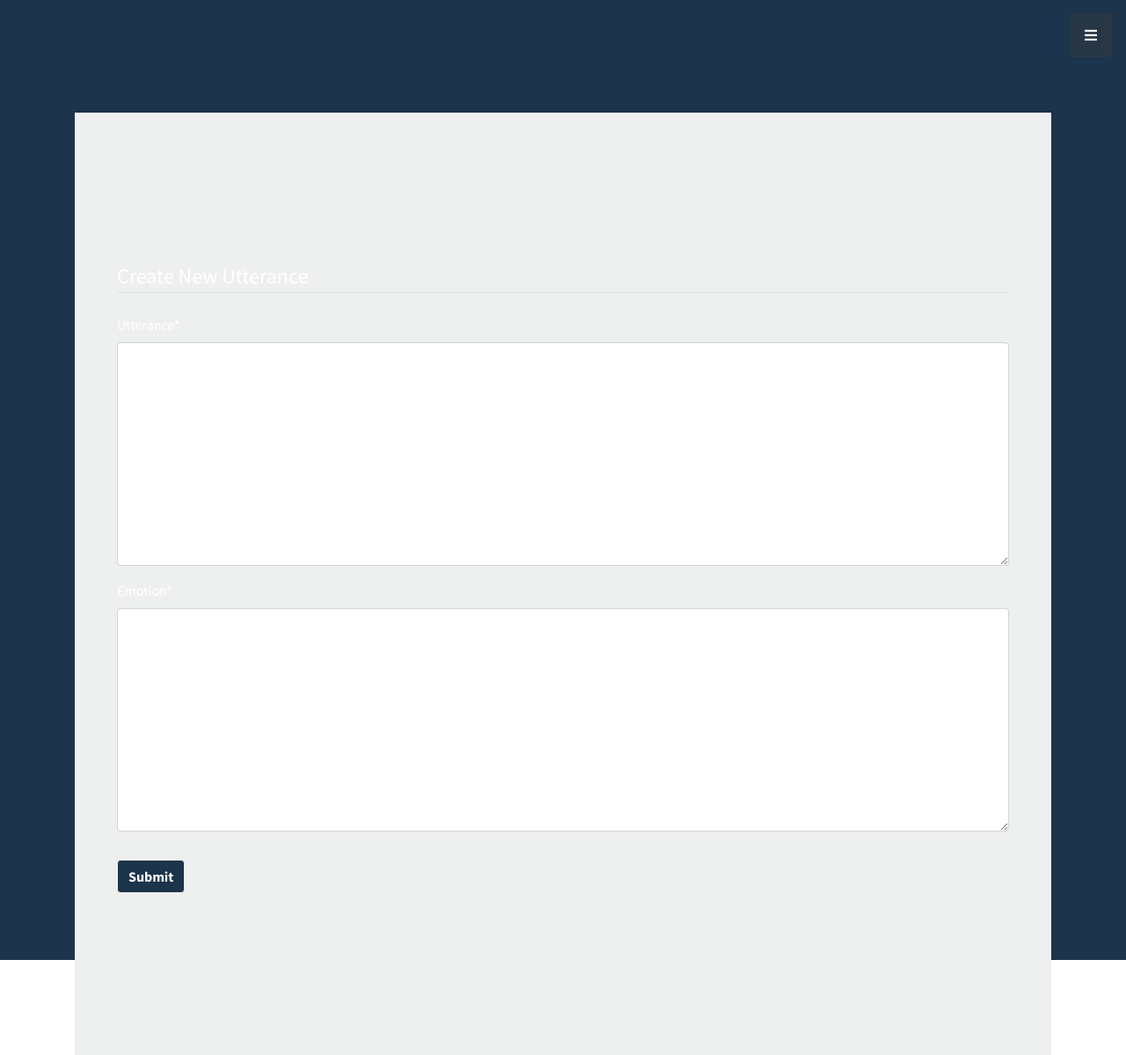
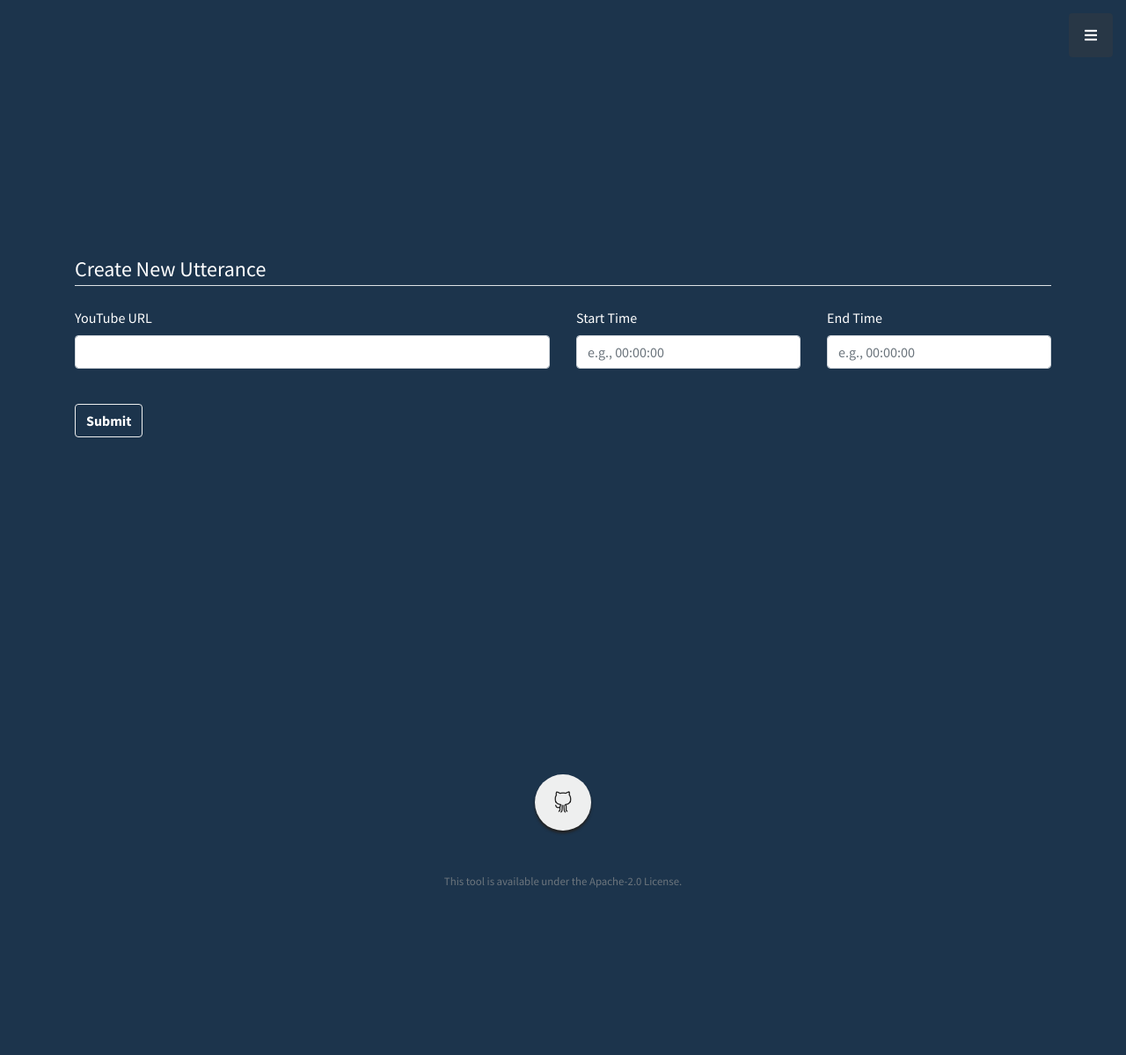
Before and after one commit to openempathic/EMNS-DCT, a Django app: page /utterances/new/ in a window 1280 px wide. Shown: the whole page at 88% size. After the commit the page ends 1009 px from the top, so only its background shows below. Run offline with Django 4.2, Linux system fonts and the light colour scheme; the visitor is signed in with stand-in values (Sample User, id 1); some libraries are stand-ins or nearby versions.

Commit message:
updated create view

```diff
--- a/django_dataset_collection_tool/audio_recorder/templates/audio_recorder/create_new_utterance.html
+++ b/django_dataset_collection_tool/audio_recorder/templates/audio_recorder/create_new_utterance.html
@@ -10,20 +10,44 @@
 
     <div class="container my-auto">
 
-        <div class="p-5 bg-secondary text-white">
+        <!-- <div class="p-5 bg-secondary text-white"> -->
             <div class="content-section">
                 <form method="POST">
                     {% csrf_token %}
                     <Fieldset class="form-group">
                         <legend class="border-bottom mb-4">Create New Utterance</legend>
-                        {{ form|crispy }}
+                        <div class="row mb-4">
+                            <div class="col-md-6">
+                                <div class="md-form mb-0">
+                                    <label for="youtube_url" class="">YouTube URL</label>
+                                    <input type="text" name="{{ form.audio_recording.name }}" id="{{ form.audio_recording.auto_id }}" class="form-control" value="{{ form.audio_recording.value|default:'' }}">
+                                </div>
+                            </div>
+                            <div class="col-md-3">
+                                <div class="md-form mb-0">
+                                    <label for="start_time" class="">Start Time</label>
+                                    <input type="text" id="start_time" name="start_time" class="form-control" placeholder="e.g., 00:00:00">
+                                </div>
+                            </div>
+                            <div class="col-md-3">
+                                <div class="md-form mb-0">
+                                    <label for="end_time" class="">End Time</label>
+                                    <input type="text" id="end_time" name="end_time" class="form-control" placeholder="e.g., 00:00:00">
+                                </div>
+                            </div>
+                        </div>
+                        {% if form.non_field_errors %}
+                            <div class="alert alert-danger m">
+                                {{ form.non_field_errors }}
+                            </div>
+                        {% endif %}
                     </Fieldset>
                     <div class="form-group">
                         <button class="btn btn-primary" type="submit">Submit</button>
                     </div>
                 </form>
             </div>
-        </div>
+        <!-- </div> -->
     </div>
 </header>
 
--- a/django_dataset_collection_tool/audio_recorder/views.py
+++ b/django_dataset_collection_tool/audio_recorder/views.py
@@ -2,6 +2,7 @@ from email import header
 import tablib
 import random
 import json
+import re
 
 from urllib import response
 from django.http import HttpResponse, HttpResponseForbidden
@@ -16,23 +17,26 @@ from django.contrib.auth.models import User
 from django.views import View
 from django.views.generic import ListView, DetailView, CreateView, DeleteView, UpdateView
 from django.views.generic.edit import FormMixin, FormView
-
 from django.urls import reverse
+from django import forms
 
 # used to update date created
 from django.utils import timezone
 
-
-
 from django_filters.views import FilterView
 from django.core.mail import send_mail
 from django.conf import settings
+
+from urllib.parse import urlparse
 
 
 from .models import Utterances
 from .forms import RecordingUpdateForm, ImportForm
 from .filters import OrderFilter
 from .admin import UtterancesResource
+
+import logging
+logger = logging.getLogger(__name__)
 
 def HomeView(request, *args, **argv):
 	if request.method == 'POST':
@@ -271,12 +275,70 @@ class UserUtteranceListView(LoginRequiredMixin, FilterView):
 
 class UtteranceCreateView(LoginRequiredMixin, CreateView):
 	model = Utterances
-	fields = ['utterance', 'emotion']
 	template_name = 'audio_recorder/create_new_utterance.html'
+	fields = ['audio_recording']
+
+	def get_form(self, form_class=None):
+		logger.info("Entered get_form method")
+		form = super().get_form(form_class)
+		form.fields['audio_recording'].widget = forms.URLInput(attrs={'class': 'form-control'})
+
+		return form
+
+	def is_valid_youtube_url(self, url):
+		parsed_url = urlparse(url)
+		return parsed_url.netloc in ('youtube.com', 'www.youtube.com', 'youtu.be') and \
+			parsed_url.path.startswith('/watch')
+
+	def convert_time_to_seconds(self, timestr):
+		try:
+			time_components = list(map(int, timestr.split(':')))
+		except ValueError:
+			raise ValueError("Please check the time format.")
+
+		if len(time_components) == 3:  # HH:MM:SS format
+			hours, minutes, seconds = time_components
+		elif len(time_components) == 2:  # MM:SS format
+			hours = 0
+			minutes, seconds = time_components
+		elif len(time_components) == 1:  # SS format
+			hours = minutes = 0
+			seconds, = time_components
+		else:
+			raise ValueError("Please check the time format.")
+		return hours * 3600 + minutes * 60 + seconds
+
+	def create_youtube_embed_url(self, youtube_url, start_time_str, end_time_str):
+		video_id_pattern = re.compile(r"watch\?v=(.*?)(?:&|$)")
+		match = video_id_pattern.search(youtube_url)
+
+		if not self.is_valid_youtube_url(youtube_url):
+			raise ValueError(f"Invalid YouTube URL: {youtube_url}")
+
+		video_id = match.group(1)
+		base_url = "https://www.youtube.com/embed/"
+
+		start = self.convert_time_to_seconds(start_time_str)
+		end = self.convert_time_to_seconds(end_time_str)
+
+		return f"{base_url}{video_id}?modestbranding=1&loop=1&start={start}&end={end}"
 
 	def form_valid(self, form) -> HttpResponse:
-		form.instance.author = self.request.user
-		return super().form_valid(form)
+		youtube_url = str(self.request.POST.get('audio_recording'))
+		start_time = self.request.POST.get('start_time')
+		end_time = self.request.POST.get('end_time')
+
+		try:
+			embed_url = self.create_youtube_embed_url(youtube_url, start_time, end_time)
+			obj = form.save(commit=False)
+			obj.audio_recording = embed_url  # This is the correction. Directly set the attribute of model instance.
+			obj.author = self.request.user
+			obj.save()
+			return super().form_valid(form)
+		except ValueError as e:
+			logger.error(f"Unexpected error in form_valid: {e}")
+			form.add_error(None, str(e))
+			return self.form_invalid(form)
 
 class UtteranceDeleteView(LoginRequiredMixin, UserPassesTestMixin, DeleteView):
 	model = Utterances
```
Also changed, not shown: django_dataset_collection_tool/django_dataset_collection_tool/settings.py (+30 -1 lines).
